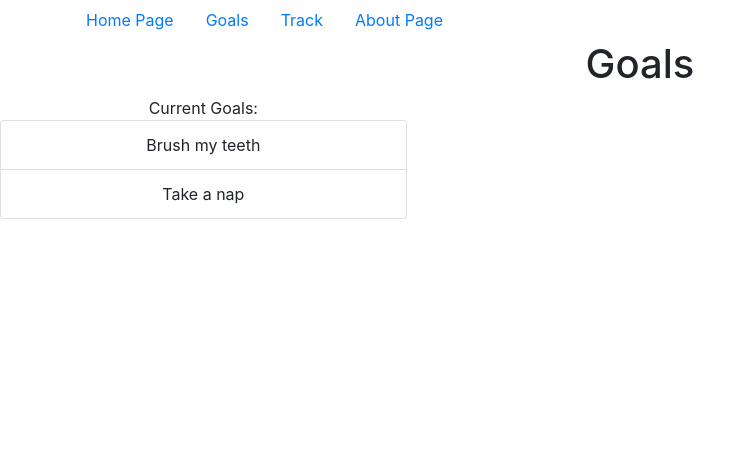
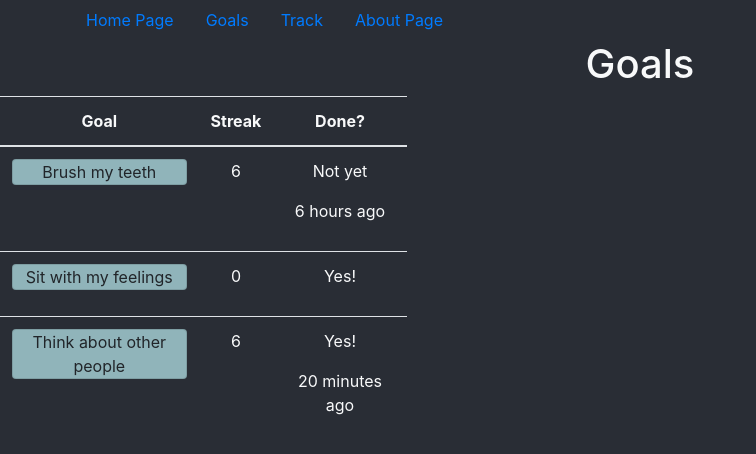
Before and after one commit to sjotterman/habit-tracker, a React (Create React App) app: page /goals in a window 1280 px wide. Shown: the top 454 px of the page, without its empty margins (0-756 px from the left). Built offline with nearby package versions, Linux system fonts and the light colour scheme; what redux-immutable-state-invariant would draw is missing.

Commit message:
first pass at goals page design

```diff
--- a/src/App.css
+++ b/src/App.css
@@ -1,5 +1,10 @@
 .App {
   text-align: center;
+  background-color: #292d35;
+}
+
+body {
+  background-color: #292d35;
 }
 
 .App-logo {
@@ -23,6 +28,10 @@
   color: #61dafb;
 }
 
+.goal-card {
+  background-color: #90b4ba;
+}
+
 @keyframes App-logo-spin {
   from {
     transform: rotate(0deg);
--- a/src/App.js
+++ b/src/App.js
@@ -14,10 +14,12 @@ class App extends Component {
         <div className="App">
           <div>
             <MainMenu />
-            <Route exact path="/" component={HomePage} />
-            <Route path="/about" component={AboutPage} />
-            <Route path="/goals" component={GoalsPage} />
-            <Route path="/track" component={TrackPage} />
+            <div className="mainContent">
+              <Route exact path="/" component={HomePage} />
+              <Route path="/about" component={AboutPage} />
+              <Route path="/goals" component={GoalsPage} />
+              <Route path="/track" component={TrackPage} />
+            </div>
           </div>
         </div>
       </Router>
--- a/src/components/goals/GoalsPage.js
+++ b/src/components/goals/GoalsPage.js
@@ -3,6 +3,26 @@ import { connect } from 'react-redux';
 import { bindActionCreators } from 'redux';
 import * as goalsActions from '../../actions/goalsActions';
 
+const fakeGoals =  [
+    {
+        name: 'Brush my teeth',
+        streak: 6,
+        done: 'Not yet',
+        last_done: '6 hours ago'
+    },
+    {
+        name: 'Sit with my feelings',
+        streak: 0,
+        done: 'Yes!',
+        last_done: ''
+    },
+    {
+        name: 'Think about other people',
+        streak: 6,
+        done: 'Yes!',
+        last_done: '20 minutes ago'
+    }
+]
 
 class GoalsPage extends React.Component {
 
@@ -14,15 +34,41 @@ class GoalsPage extends React.Component {
     render() {
         return (
             <div>
-                <h1>Goals</h1>
+                <h1 className="text-light">Goals</h1>
                 <div className="row">
-                    <div className="col-sm-4 col-m-4">
-                    Current Goals:
-                        <ul className="list-group">
-                            {this.props.goals.map(item => {
-                                return <li className="list-group-item" key={item.name}>{item.name}</li>
+                    <div className="text-light col-sm-4 col-m-4">
+                        <table className="table">
+                        <thead>
+                                <tr className="text-light">
+                                    <th scope="col">Goal</th>
+                                    <th scope="col">Streak</th>
+                                    <th scope="col">Done?</th>
+                                </tr>
+                        </thead>
+                        <tbody>
+
+                            {fakeGoals.map(item => {
+                                return (
+                                <tr >
+                                    <td>
+                                        <div className="card goal-card">
+                                            {item.name}
+                                        </div>
+                                    </td>
+                                    <td className="text-light">{item.streak}</td>
+                                    <td className="text-light">
+                                    <p>
+                                        {item.done}
+                                    </p>
+                                    <p>
+                                        {item.last_done}
+                                    </p>
+                                    </td>
+                                </tr>
+                                );
                             })}
-                        </ul>
+                        </tbody>
+                        </table>
                     </div>
                 </div>
 
```
